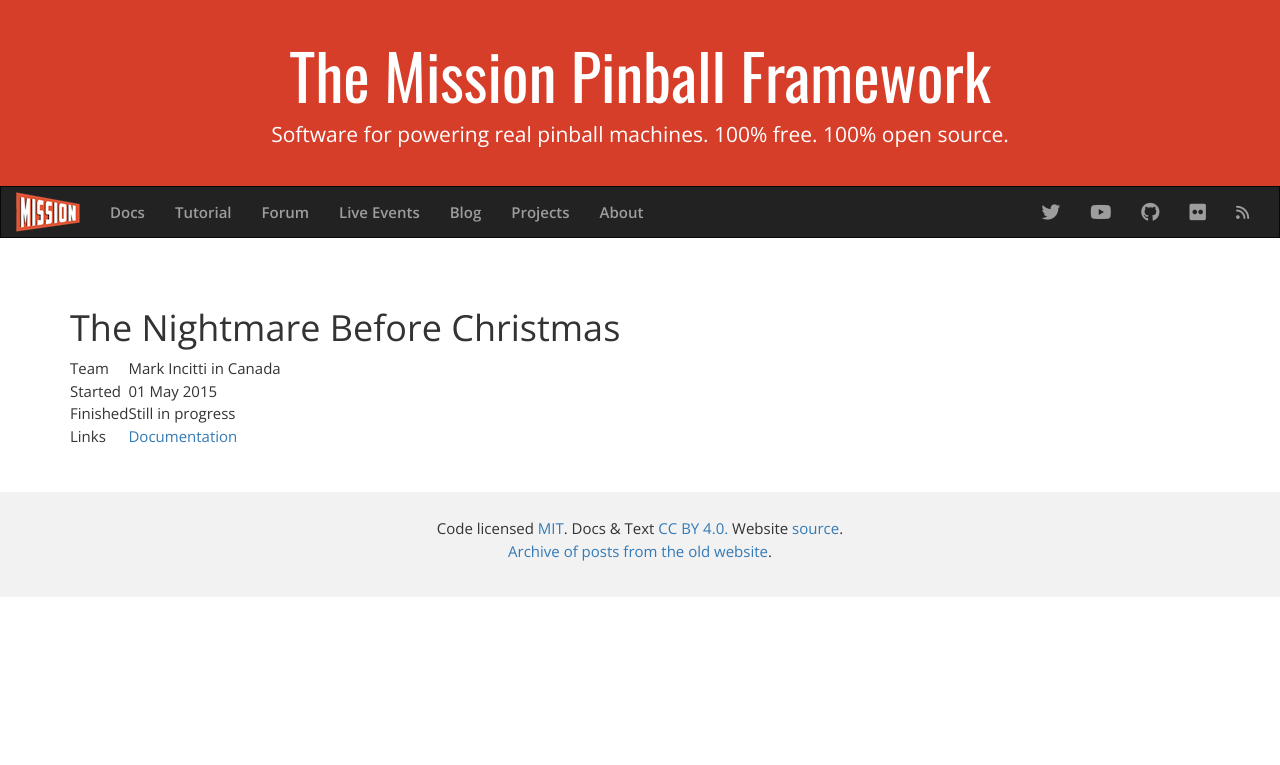
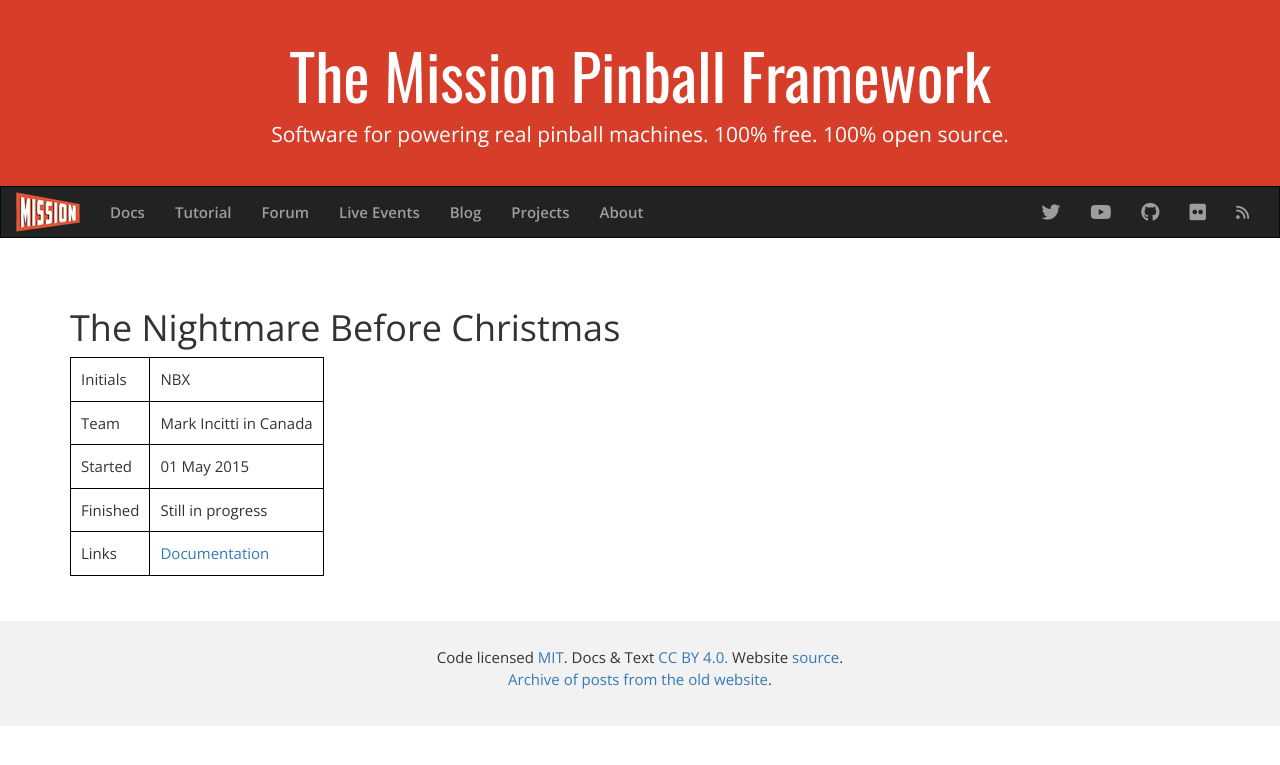
Before and after one commit to missionpinball/missionpinball-website, a Jekyll site: the page built from _projects/nightmare_before_christmas.md, in a window 1280 px wide. Shown: the top 765 px of the page. Built offline with Jekyll 4.4.1, drawn with Linux system fonts in a browser that asks for light colours; nearby versions of some CDN libraries.

Commit message:
initials and better details page

```diff
--- a/_layouts/project.html
+++ b/_layouts/project.html
@@ -3,7 +3,10 @@
 ---
 <div class="container">
 <h1>{{ page.name }}</h1>
-    <table>
+    <table class="projects">
+    {% if page.initials %}
+        <tr><td>Initials</td><td>{{ page.initials }}</td></tr>
+    {% endif %}
     <tr><td>Team</td><td>{{ page.team }}
             {% if page.location %}
             in {{ page.location }}
--- a/_projects/nightmare_before_christmas.md
+++ b/_projects/nightmare_before_christmas.md
@@ -1,6 +1,6 @@
 ---
 name: The Nightmare Before Christmas
-initials: GVE
+initials: NBX
 team: Mark Incitti
 location: Canada
 started: 2015-05-01
--- a/css/mpf.css
+++ b/css/mpf.css
@@ -65,3 +65,12 @@
     .navbar-nav {
         font-weight: 600;
     }
+
+    .projects table {
+        border-collapse: collapse;
+    }
+
+    .projects table, .projects th, .projects td {
+        border: 1px solid black;
+        padding: 10px;
+    }
--- a/projects.html
+++ b/projects.html
@@ -11,6 +11,10 @@
         <ul>
 {% assign projects_by_start = site.projects | sort: 'started' | reverse %}
 {% for project in projects_by_start %}
-        <li><a href="{{ project.url | prepend: site.baseurl }}">{{ project.name }}</a> by {{ project.team }} (started: {{ project.started | date_to_string }})</li>
+        <li><a href="{{ project.url | prepend: site.baseurl }}">{{ project.name }}
+        {% if project.initials %}
+            ({{ project.initials }})
+        {% endif %}
+        </a> by {{ project.team }} (started: {{ project.started | date_to_string }})</li>
 {% endfor %}
         </ul>
```
